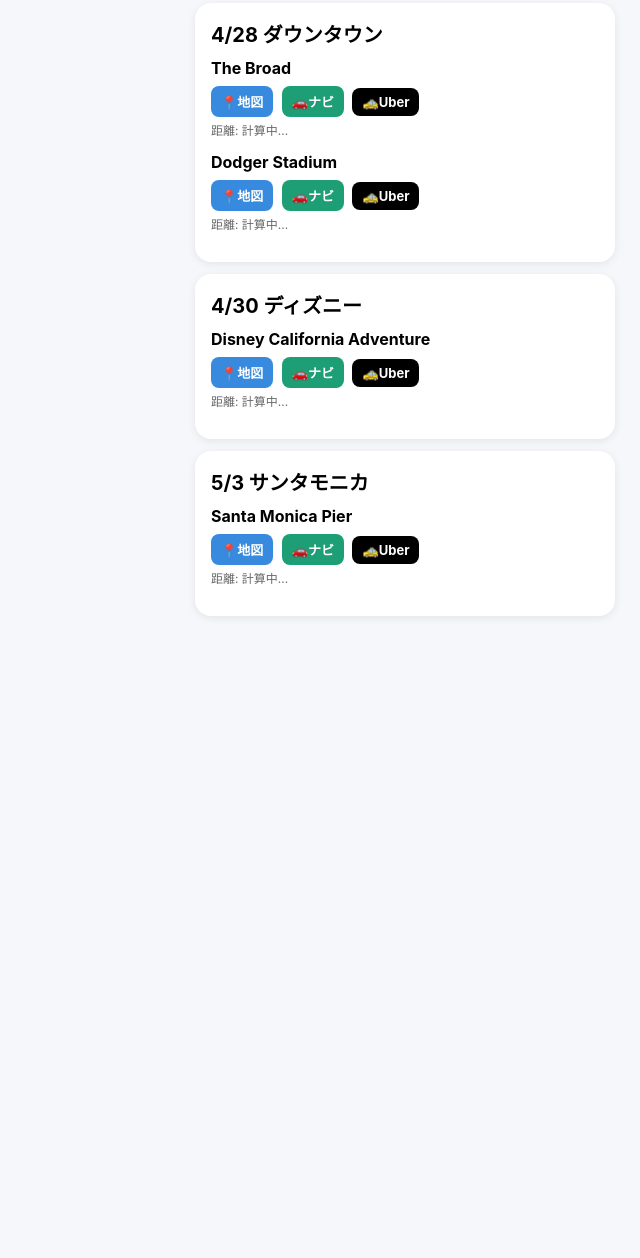
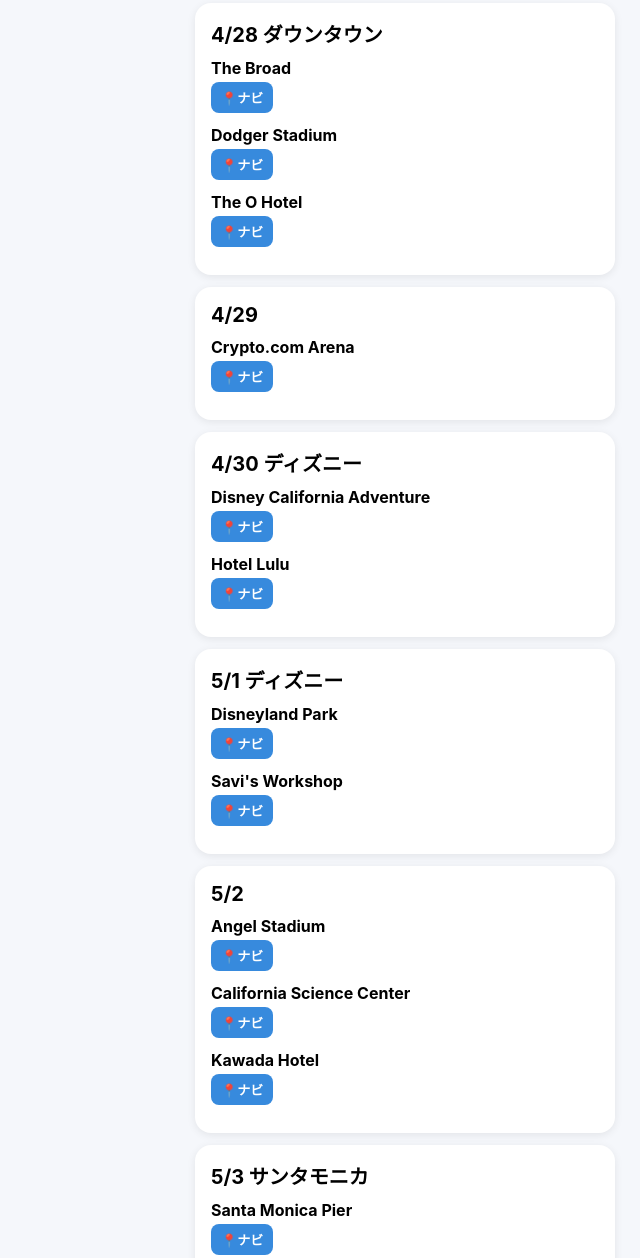
Before and after one commit to yamigorouiphone-stack/gw-trip-2026-los-angels, a plain HTML site: page index.html in a window 1280 px wide. Shown: the part 7-1265 px from the top of the page, without its empty margins (235-875 px from the left). Before the commit the page ends 800 px from the top, so only its background shows below. Drawn offline with Linux system fonts and the light colour scheme.

Commit message:
Update index.html

```diff
--- a/index.html
+++ b/index.html
@@ -11,9 +11,13 @@
   background:#f5f7fb;
   margin:0;
   padding:10px;
+  font-size:16px;
 }
 
-.app{max-width:420px;margin:0 auto;}
+.app{
+  max-width:420px;
+  margin:0 auto;
+}
 
 .card{
   background:#fff;
@@ -29,31 +33,24 @@
   margin-bottom:10px;
 }
 
-.item{margin-bottom:14px;}
+.item{
+  margin-bottom:12px;
+}
 
-.en{font-weight:700;font-size:16px;}
+.en{
+  font-weight:700;
+}
 
-.actions{margin-top:6px;}
-
-.btn{
+.map-btn{
   display:inline-block;
-  margin:2px 4px 0 0;
+  margin-top:4px;
   padding:6px 10px;
   font-size:13px;
   font-weight:700;
+  color:#fff;
+  background:#378ADD;
   border-radius:8px;
   text-decoration:none;
-  color:#fff;
-}
-
-.map{background:#378ADD;}
-.route{background:#1D9E75;}
-.uber{background:#000;}
-
-.distance{
-  font-size:12px;
-  color:#666;
-  margin-top:4px;
 }
 </style>
 </head>
@@ -61,94 +58,126 @@
 <body>
 <div class="app">
 
+<!-- Day1 -->
 <div class="card">
 <div class="title">4/28 ダウンタウン</div>
 
-<div class="item" data-lat="34.0544" data-lng="-118.2509">
+<div class="item">
 <div class="en">The Broad</div>
-<div class="actions">
-<a class="btn map" href="https://maps.google.com/?q=The+Broad+Los+Angeles">📍地図</a>
-<a class="btn route" onclick="route(34.0544,-118.2509)">🚗ナビ</a>
-<a class="btn uber" href="https://m.uber.com/ul/?action=setPickup&dropoff[latitude]=34.0544&dropoff[longitude]=-118.2509">🚕Uber</a>
-</div>
-<div class="distance">距離: 計算中...</div>
+<a class="map-btn" href="https://maps.google.com/?q=The+Broad+Los+Angeles" target="_blank">📍ナビ</a>
 </div>
 
-<div class="item" data-lat="34.0739" data-lng="-118.2400">
+<div class="item">
 <div class="en">Dodger Stadium</div>
-<div class="actions">
-<a class="btn map" href="https://maps.google.com/?q=Dodger+Stadium">📍地図</a>
-<a class="btn route" onclick="route(34.0739,-118.2400)">🚗ナビ</a>
-<a class="btn uber" href="https://m.uber.com/ul/?action=setPickup&dropoff[latitude]=34.0739&dropoff[longitude]=-118.2400">🚕Uber</a>
+<a class="map-btn" href="https://maps.google.com/?q=Dodger+Stadium" target="_blank">📍ナビ</a>
 </div>
-<div class="distance">距離: 計算中...</div>
+
+<div class="item">
+<div class="en">The O Hotel</div>
+<a class="map-btn" href="https://maps.google.com/?q=The+O+Hotel+Los+Angeles" target="_blank">📍ナビ</a>
+</div>
+</div>
+
+<!-- Day2 -->
+<div class="card">
+<div class="title">4/29</div>
+
+<div class="item">
+<div class="en">Crypto.com Arena</div>
+<a class="map-btn" href="https://maps.google.com/?q=Crypto.com+Arena" target="_blank">📍ナビ</a>
+</div>
+</div>
+
+<!-- Day3 -->
+<div class="card">
+<div class="title">4/30 ディズニー</div>
+
+<div class="item">
+<div class="en">Disney California Adventure</div>
+<a class="map-btn" href="https://maps.google.com/?q=Disney+California+Adventure+Park" target="_blank">📍ナビ</a>
+</div>
+
+<div class="item">
+<div class="en">Hotel Lulu</div>
+<a class="map-btn" href="https://maps.google.com/?q=Hotel+Lulu+Anaheim" target="_blank">📍ナビ</a>
+</div>
+</div>
+
+<!-- Day4 -->
+<div class="card">
+<div class="title">5/1 ディズニー</div>
+
+<div class="item">
+<div class="en">Disneyland Park</div>
+<a class="map-btn" href="https://maps.google.com/?q=Disneyland+Park+Anaheim" target="_blank">📍ナビ</a>
+</div>
+
+<div class="item">
+<div class="en">Savi's Workshop</div>
+<a class="map-btn" href="https://maps.google.com/?q=Savi's+Workshop+Galaxy's+Edge" target="_blank">📍ナビ</a>
+</div>
+</div>
+
+<!-- Day5 -->
+<div class="card">
+<div class="title">5/2</div>
+
+<div class="item">
+<div class="en">Angel Stadium</div>
+<a class="map-btn" href="https://maps.google.com/?q=Angel+Stadium+Anaheim" target="_blank">📍ナビ</a>
+</div>
+
+<div class="item">
+<div class="en">California Science Center</div>
+<a class="map-btn" href="https://maps.google.com/?q=California+Science+Center" target="_blank">📍ナビ</a>
+</div>
+
+<div class="item">
+<div class="en">Kawada Hotel</div>
+<a class="map-btn" href="https://maps.google.com/?q=Kawada+Hotel+Los+Angeles" target="_blank">📍ナビ</a>
+</div>
+</div>
+
+<!-- Day6 -->
+<div class="card">
+<div class="title">5/3 サンタモニカ</div>
+
+<div class="item">
+<div class="en">Santa Monica Pier</div>
+<a class="map-btn" href="https://maps.google.com/?q=Santa+Monica+Pier" target="_blank">📍ナビ</a>
+</div>
+
+<div class="item">
+<div class="en">The Grove</div>
+<a class="map-btn" href="https://maps.google.com/?q=The+Grove+Los+Angeles" target="_blank">📍ナビ</a>
+</div>
+
+<div class="item">
+<div class="en">LACMA</div>
+<a class="map-btn" href="https://maps.google.com/?q=LACMA" target="_blank">📍ナビ</a>
+</div>
+
+<div class="item">
+<div class="en">Petersen Automotive Museum</div>
+<a class="map-btn" href="https://maps.google.com/?q=Petersen+Automotive+Museum" target="_blank">📍ナビ</a>
+</div>
+
+<div class="item">
+<div class="en">Hammer Museum</div>
+<a class="map-btn" href="https://maps.google.com/?q=Hammer+Museum" target="_blank">📍ナビ</a>
+</div>
+</div>
+
+<!-- 帰国 -->
+<div class="card">
+<div class="title">帰国</div>
+
+<div class="item">
+<div class="en">LAX Airport</div>
+<a class="map-btn" href="https://maps.google.com/?q=Los+Angeles+International+Airport" target="_blank">📍ナビ</a>
+</div>
 </div>
 
 </div>
-
-<div class="card">
-<div class="title">4/30 ディズニー</div>
-
-<div class="item" data-lat="33.8054" data-lng="-117.9189">
-<div class="en">Disney California Adventure</div>
-<div class="actions">
-<a class="btn map" href="https://maps.google.com/?q=Disney+California+Adventure+Park">📍地図</a>
-<a class="btn route" onclick="route(33.8054,-117.9189)">🚗ナビ</a>
-<a class="btn uber" href="https://m.uber.com/ul/?action=setPickup&dropoff[latitude]=33.8054&dropoff[longitude]=-117.9189">🚕Uber</a>
-</div>
-<div class="distance">距離: 計算中...</div>
-</div>
-
-</div>
-
-<div class="card">
-<div class="title">5/3 サンタモニカ</div>
-
-<div class="item" data-lat="34.0094" data-lng="-118.4973">
-<div class="en">Santa Monica Pier</div>
-<div class="actions">
-<a class="btn map" href="https://maps.google.com/?q=Santa+Monica+Pier">📍地図</a>
-<a class="btn route" onclick="route(34.0094,-118.4973)">🚗ナビ</a>
-<a class="btn uber" href="https://m.uber.com/ul/?action=setPickup&dropoff[latitude]=34.0094&dropoff[longitude]=-118.4973">🚕Uber</a>
-</div>
-<div class="distance">距離: 計算中...</div>
-</div>
-
-</div>
-
-</div>
-
-<script>
-// ナビ（現在地→目的地）
-function route(lat,lng){
-  window.open(`https://www.google.com/maps/dir/?api=1&destination=${lat},${lng}`);
-}
-
-// 距離計算
-navigator.geolocation.getCurrentPosition(pos=>{
-  const userLat = pos.coords.latitude;
-  const userLng = pos.coords.longitude;
-
-  document.querySelectorAll('.item').forEach(el=>{
-    const lat = parseFloat(el.dataset.lat);
-    const lng = parseFloat(el.dataset.lng);
-
-    const d = distance(userLat,userLng,lat,lng);
-    el.querySelector('.distance').innerText = `距離: ${d.toFixed(1)} km`;
-  });
-});
-
-// 距離関数
-function distance(lat1,lon1,lat2,lon2){
-  const R=6371;
-  const dLat=(lat2-lat1)*Math.PI/180;
-  const dLon=(lon2-lon1)*Math.PI/180;
-  const a=Math.sin(dLat/2)*Math.sin(dLat/2)+
-          Math.cos(lat1*Math.PI/180)*Math.cos(lat2*Math.PI/180)*
-          Math.sin(dLon/2)*Math.sin(dLon/2);
-  return R*(2*Math.atan2(Math.sqrt(a),Math.sqrt(1-a)));
-}
-</script>
-
 </body>
 </html>
```
